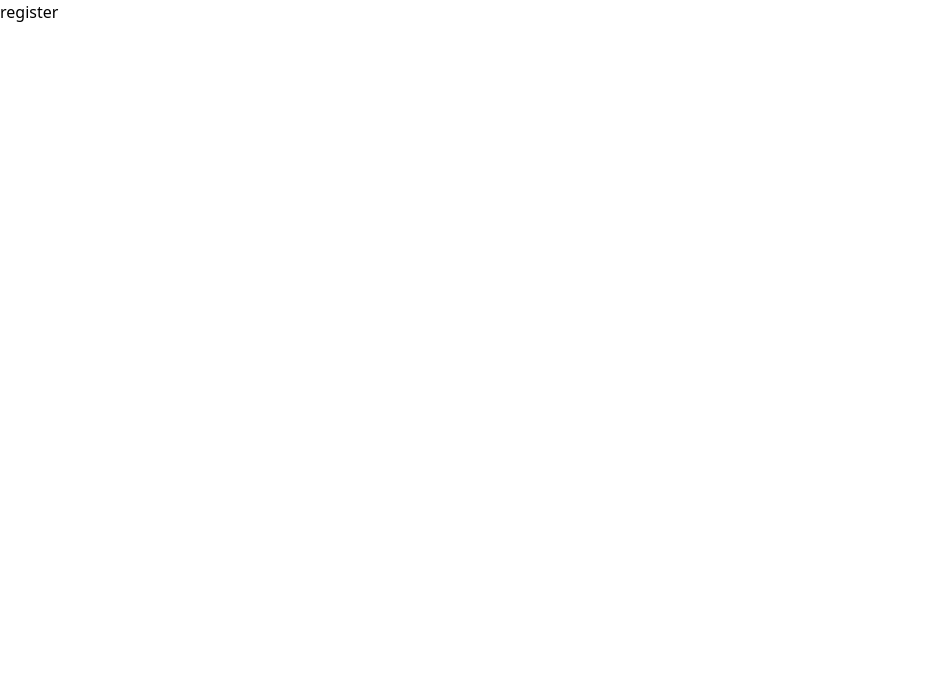
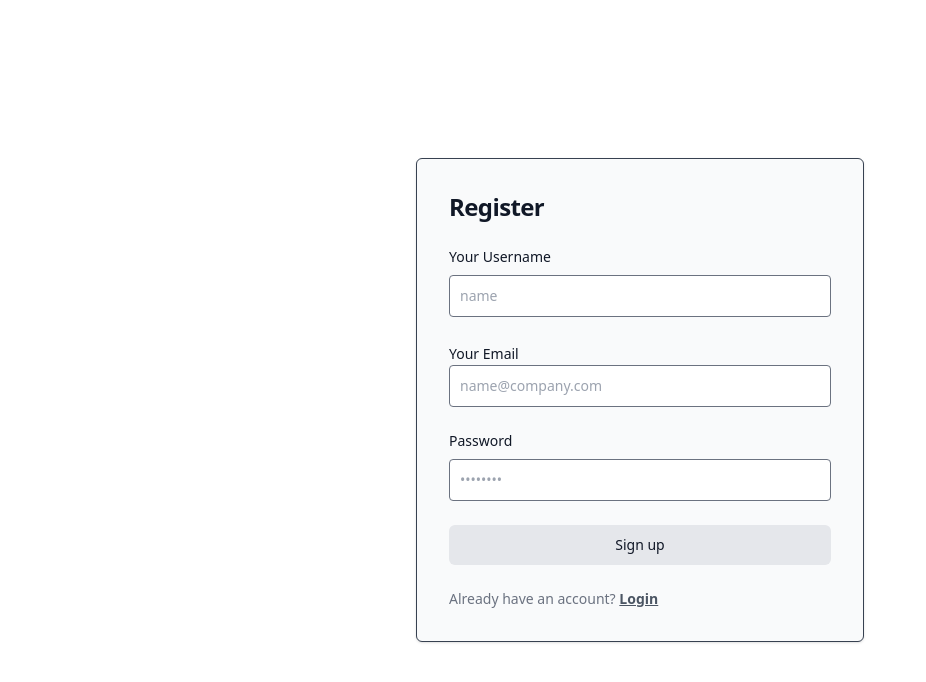
Before and after one commit to younesghu/Tasks-Vue-Frontend, a Vue app: page /register in a window 1280 px wide. Shown: the top 682 px of the page, without its empty margins (0-926 px from the left). Built offline with nearby package versions, Linux system fonts and the light colour scheme.

Commit message:
added vuex store, rounded input fields, and implemented auto-redirect to login when token is null

```diff
--- a/package.json
+++ b/package.json
@@ -13,7 +13,8 @@
     "@heroicons/vue": "^2.1.5",
     "@tailwindcss/forms": "^0.5.7",
     "vue": "^3.4.29",
-    "vue-router": "^4.0.13"
+    "vue-router": "^4.0.13",
+    "vuex": "^4.0.2"
   },
   "devDependencies": {
     "@vitejs/plugin-vue": "^5.0.5",
--- a/src/router/index.js
+++ b/src/router/index.js
@@ -3,12 +3,17 @@ import { createRouter, createWebHistory } from "vue-router";
 import Home from "@/views/Home.vue";
 import Login from "@/views/Login.vue";
 import Register from "@/views/Register.vue";
+import store from "@/store";
 
 const routes = [
     {
     path: '/',
     name: 'Home',
-    component: Home
+    component: Home,
+    meta:
+    {
+        requiresAuth: true
+    },
     },
     {
     path: '/login',
@@ -27,4 +32,14 @@ const router = createRouter({
     routes
 })
 
+router.beforeEach((to, from, next)=> {
+    if(to.meta.requiresAuth && !store.state.user.token){
+        next({name : 'Login'})
+    } else if (store.state.user.token && (to.name === 'Login' || to.name === 'Register')) {
+        next({name: 'Home'});
+    } else {
+        next()
+    }
+})
+
 export default router;
--- /dev/null
+++ b/src/store/index.js
@@ -0,0 +1,16 @@
+import {createStore} from "vuex";
+
+const store = createStore ({
+    state: {
+        user : {
+        data: {},
+        token: null,
+    }
+},
+    getters: {},
+    actions: {},
+    mutations: {},
+    modules: {}
+});
+
+export default store;
--- a/src/views/Home.vue
+++ b/src/views/Home.vue
@@ -1,6 +1,30 @@
 <template>
-    <div>
-        home
+    <div class="flex flex-col items-center justify-center px-6 py-8 mx-auto md:h-screen lg:py-0">
+        <div class="w-full bg-gray-50 rounded shadow border border-gray-700 md:mt-0 sm:max-w-md xl:p-0">
+            <div class="p-6 space-y-4 md:space-y-6 sm:p-8">
+                <h1 class="text-xl font-bold leading-tight tracking-tight text-gray-900 md:text-2xl text-center">
+                    Create a Task
+                </h1>
+                <form class="space-y-4 md:space-y-6">
+                    <div>
+                        <label for="title" class="block mb-2 text-sm font-medium text-gray-900">Task Title</label>
+                        <input type="text" id="title" name="title" placeholder="Enter task title"
+                            class="bg-white border border-gray-500 rounded text-gray-900 sm:text-sm block w-full p-2.5 focus:outline-none"
+                            required>
+                    </div>
+                    <div>
+                        <label for="description" class="block mb-2 text-sm font-medium text-gray-900">Task Description</label>
+                        <textarea id="description" name="description" rows="4" placeholder="Enter task description"
+                            class="bg-white border border-gray-500 rounded text-gray-900 sm:text-sm block w-full p-2.5 focus:outline-none"
+                            required></textarea>
+                    </div>
+                    <button type="submit"
+                        class="w-full rounded-md bg-gray-200 text-gray-900 font-medium text-sm px-5 py-2.5 text-center">
+                        Add Task
+                    </button>
+                </form>
+            </div>
+        </div>
     </div>
 </template>
 
--- a/src/views/Login.vue
+++ b/src/views/Login.vue
@@ -1,10 +1,33 @@
 <template>
-    <div>
-        login
-    </div>
+        <div class="flex flex-col items-center justify-center px-6 py-8 mx-auto md:h-screen lg:py-0">
+            <div class="w-full bg-gray-50 rounded-sm shadow border border-gray-700 md:mt-0 sm:max-w-md xl:p-0">
+                <div class="p-6 space-y-4 md:space-y-6 sm:p-8">
+                        <h1 class="text-xl font-bold leading-tight tracking-tight text-gray-900 md:text-2xl">
+                            Login page
+                        </h1>
+                        <form class="space-y-4 md:space-y-6" method="POST" action="">
+                            <div>
+                                <label for="loginname" class="block mb-2 text-sm font-medium text-gray-900">Your Name</label>
+                                <input type="text" name="loginname" id="loginname" class="bg-white border border-gray-500 text-gray-900 rounded sm:text-sm block w-full p-2.5 focus:outline-none" placeholder="name" required="">
+                            </div>
+                            <div>
+                                <label for="loginpassword" class="block mb-2 text-sm font-medium text-gray-900">Password</label>
+                                <input type="password" name="loginpassword" id="loginpassword" placeholder="••••••••" class="bg-white border border-gray-500 text-gray-900 rounded sm:text-sm block w-full p-2.5 focus:outline-none" required="">
+                            </div>
+                            <button type="submit" class="w-full bg-gray-200 text-gray-900 rounded-md font-medium text-sm px-5 py-2.5 text-center">Log in</button>
+                            <p class="text-sm font-light text-gray-500">
+                                Don’t have an account yet?
+                                <router-link :to="{name : 'Register'}" class="font-semibold text-gray-600 underline">Register</router-link>
+                            </p>
+                        </form>
+                    </div>
+            </div>
+        </div>
 </template>
 
 <script>
+import Register from './Register.vue';
+
 export default{
     name: "Login"
 }
--- a/src/views/Register.vue
+++ b/src/views/Register.vue
@@ -1,6 +1,33 @@
 <template>
     <div>
-        register
+        <div class="flex flex-col items-center justify-center px-6 py-8 mx-auto md:h-screen lg:py-0">
+                <div class="w-full bg-gray-50 rounded-md shadow border border-gray-700 md:mt-0 sm:max-w-md xl:p-0">
+                    <div class="p-6 space-y-4 md:space-y-6 sm:p-8">
+                        <h1 class="text-xl font-bold leading-tight tracking-tight text-gray-900 md:text-2xl">
+                            Register
+                        </h1>
+                        <form class="space-y-4 md:space-y-6" method="POST" action="/" >
+                            <div>
+                                <label for="name" class="block mb-2 text-sm font-medium text-gray-900">Your Username</label>
+                                <input type="text" name="name" id="name" class="bg-white border border-gray-500 rounded text-gray-900 sm:text-sm block w-full p-2.5 focus:outline-none" placeholder="name" required="">
+                            </div>
+                            <div>
+                                <label for="email" class="bblock mb-2 text-sm font-medium text-gray-900">Your Email</label>
+                                <input type="email" name="email" id="email" class="bg-white border border-gray-500 rounded text-gray-900 sm:text-sm block w-full p-2.5 focus:outline-none" placeholder="name@company.com" required="">
+                            </div>
+                            <div>
+                                <label for="password" class="block mb-2 text-sm font-medium text-gray-900">Password</label>
+                                <input type="password" name="password" id="password" placeholder="••••••••" class="bg-white border border-gray-500 rounded text-gray-900 sm:text-sm block w-full p-2.5 focus:outline-none" required="">
+                            </div>
+                            <button type="submit" class="w-full bg-gray-200 text-gray-900 rounded-md font-medium text-sm px-5 py-2.5 text-center">Sign up</button>
+                            <p class="text-sm font-light text-gray-500">
+                                Already have an account?
+                                <router-link :to="{name : 'Login'}" class="font-semibold text-gray-600 underline">Login</router-link>
+                            </p>
+                        </form>
+                    </div>
+                </div>
+            </div>
     </div>
 </template>
 
```
Also changed, not shown: 1 other file (tests, documents, lock files or other folders).
